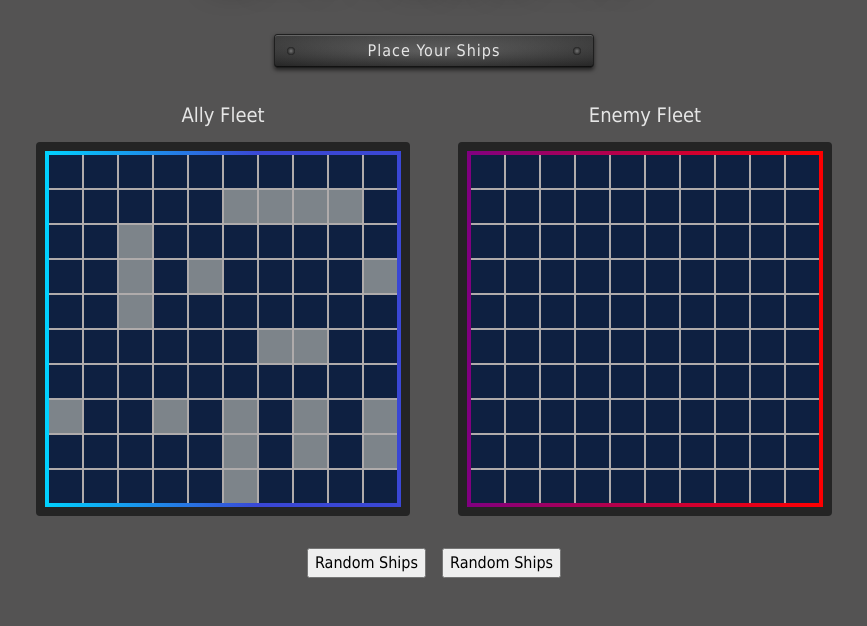
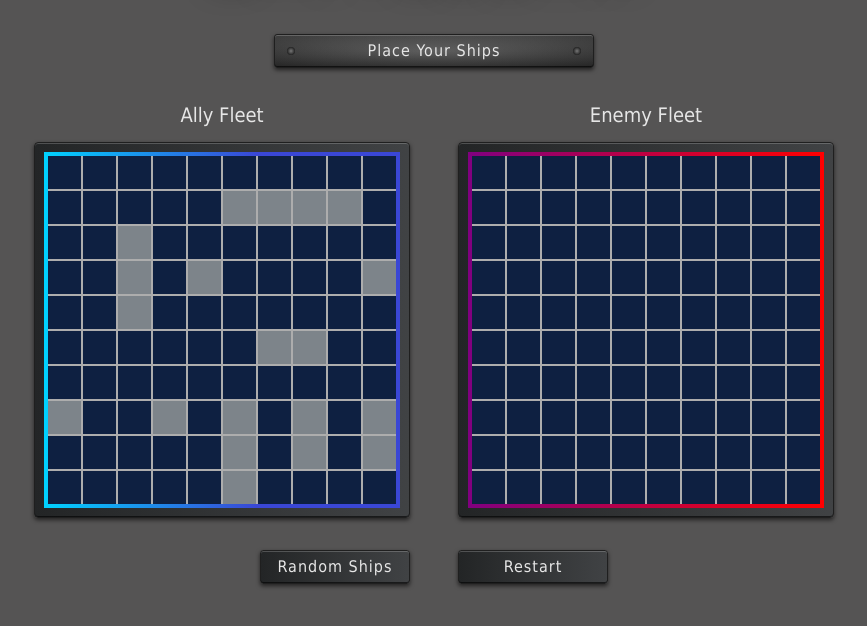
Before and after one commit to MCurb/battleship-TOP-project, a website built with webpack: page src/template.html in a window 1280 px wide. Shown: the part 138-764 px from the top of the page, without its empty margins (206-1073 px from the left). Built offline with nearby package versions, Linux system fonts and the light colour scheme; a web font is replaced by a local one.

Commit message:
style: update the button styles

```diff
--- a/src/styles.css
+++ b/src/styles.css
@@ -103,7 +103,7 @@ body {
   grid-template-rows: max-content max-content max-content max-content;
   row-gap: 32px;
   height: 100%;
-  background-color: rgba(84, 83, 83);
+  background-color: rgb(85, 84, 84);
   font-family: 'Progress', Tahoma, Geneva, Verdana, sans-serif;
 }
 
@@ -146,16 +146,11 @@ body {
   background:
     radial-gradient(
       ellipse at center,
-      rgba(255,255,255,0.18) 0%,
-      rgba(255,255,255,0.08) 40%,
-      rgba(0,0,0,0.2) 100%
+      rgba(255, 255, 255, 0.18) 0%,
+      rgba(255, 255, 255, 0.08) 40%,
+      rgba(0, 0, 0, 0.2) 100%
     ),
-    linear-gradient(
-      to bottom,
-      #4a4a4a 0%,
-      #3b3b3b 50%,
-      #2e2e2e 100%
-    );
+    linear-gradient(to bottom, #4a4a4a 0%, #3b3b3b 50%, #2e2e2e 100%);
 
   color: #e6e6e6;
   letter-spacing: 1px;
@@ -196,9 +191,12 @@ body {
 .outter-board-wrap {
   padding: 1rem;
   position: relative;
-  background: rgba(36, 36, 36);
   padding: 9px;
   border-radius: 4px;
+}
+
+.outter-board-wrap:hover {
+  background-position: center right;
 }
 
 .inner-board-wrap {
@@ -240,8 +238,8 @@ p {
 /* Cell Styles */
 
 .cell {
-  border-right: 2px solid rgb(175, 171, 171);
-  border-bottom: 2px solid rgb(175, 171, 171);
+  border-right: 2px solid hsl(0, 0%, 68%);
+  border-bottom: 2px solid hsl(0, 0%, 68%);
   background-color: rgba(14, 32, 65);
   display: flex;
   flex: 1;
@@ -286,5 +284,37 @@ p {
   display: grid;
   grid-template-columns: max-content max-content;
   justify-content: center;
-  column-gap: 16px;
+  column-gap: 48px;
 }
+
+.buttons > button {
+  padding: 4px 16px;
+  width: 150px;
+
+  color: #e6e6e6;
+  letter-spacing: 1px;
+  border-radius: 3px;
+}
+
+.buttons button:hover {
+  background-position: right center;
+  color: #fff;
+}
+
+/* Helper Class */
+
+.glow-animation {
+  background-image: linear-gradient(
+    to right,
+    #232526 0%,
+    #414345 51%,
+    #232526 100%
+  );
+  transition: 0.5s;
+  background-size: 200% auto;
+  border: 1px solid #1f1f1f;
+  box-shadow:
+    inset 0 1px 0 rgba(255, 255, 255, 0.2),
+    inset 0 -1px 0 rgba(0, 0, 0, 0.6),
+    0 2px 4px rgba(0, 0, 0, 0.6);
+}
--- a/src/template.html
+++ b/src/template.html
@@ -11,7 +11,7 @@
     <div class="boards-container">
       <div class="human-section">
         <p>Ally Fleet</p>
-        <div class="outter-board-wrap">
+        <div class="outter-board-wrap glow-animation">
           <div class="inner-board-wrap">
             <div class="human-board"></div>
           </div>
@@ -19,7 +19,7 @@
       </div>
       <div class="cpu-section">
         <p>Enemy Fleet</p>
-        <div class="outter-board-wrap">
+        <div class="outter-board-wrap glow-animation">
           <div class="inner-board-wrap enemy">
             <div class="cpu-board"></div>
           </div>
@@ -27,8 +27,10 @@
       </div>
     </div>
     <div class="buttons">
-      <button class="random-ships-btn human">Random Ships</button>
-      <button class="restart-game-btn">Random Ships</button>
+      <button class="random-ships-btn human glow-animation">
+        Random Ships
+      </button>
+      <button class="restart-game-btn glow-animation">Restart</button>
     </div>
   </body>
 </html>
```
